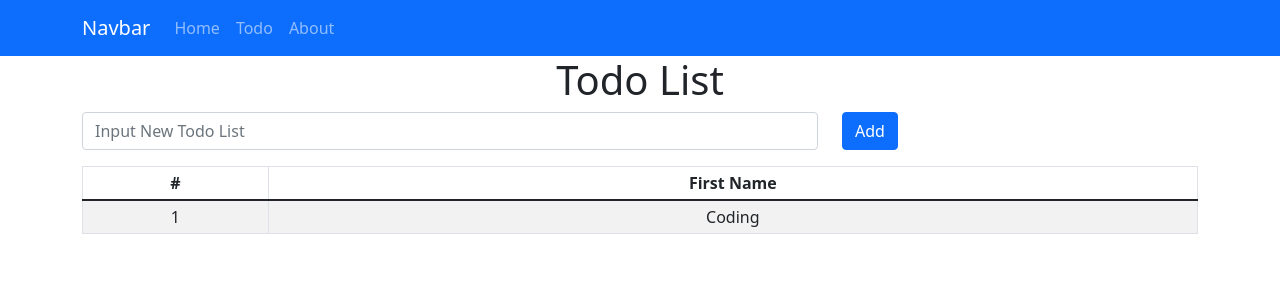
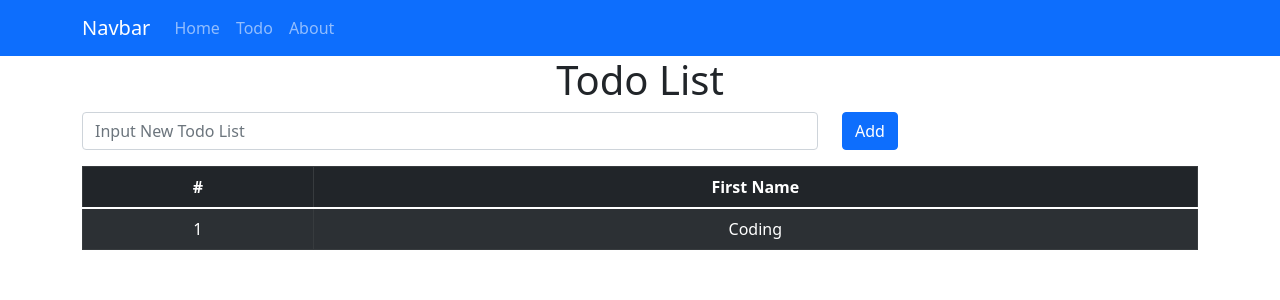
Before and after one commit to imanmaliki11/web-app-react, a React (Create React App) app: page /todo in a window 1280 px wide. Shown: the top 300 px of the page. Built offline with nearby package versions, Linux system fonts and the light colour scheme.

Commit message:
fix loading

```diff
--- a/src/components/loading/loading.css
+++ b/src/components/loading/loading.css
@@ -1,10 +1,11 @@
 .full {
-    position: absolute;
+    position: fixed;
     top: 0;
     left: 0;
     height: 100vh;
     width: 100vw;
     background-color: rgba(82, 73, 63, 0.705);
+    overflow: hidden;
 }
 
 .to-center {
--- a/src/components/todo-list/todolist.js
+++ b/src/components/todo-list/todolist.js
@@ -3,7 +3,7 @@ import { Table } from 'react-bootstrap';
 
 const TodoList = (props) => {
     return (
-        <Table striped bordered hover size="sm" className="mt-3">
+        <Table responsive striped bordered hover variant="dark" size="xs" className="mt-3">
             <thead>
                 <tr>
                     <th>#</th>
--- a/src/home/home.js
+++ b/src/home/home.js
@@ -1,6 +1,5 @@
-import Button from '@restart/ui/esm/Button'
 import { useState } from 'react'
-import { Container, Table } from 'react-bootstrap'
+import { Container, Table, Button } from 'react-bootstrap'
 import Loading from '../components/loading/loading'
 import axios from 'axios'
 import './home.css'
@@ -36,7 +35,7 @@ const Home = () => {
             ) : (<></>)}
             <div>
                 <h4>Home Page</h4>
-                <Button variant="info" onClick={handleClick}>Coba</Button>
+                <Button variant="outline-primary" onClick={handleClick}>Hit API</Button>{' '}
                 <Table striped bordered hover size="sm" className="mt-3">
                     <thead>
                         <tr>
@@ -58,7 +57,6 @@ const Home = () => {
                     </tbody>
                 </Table>
             </div>
-
         </Container>
     )
 }
```
